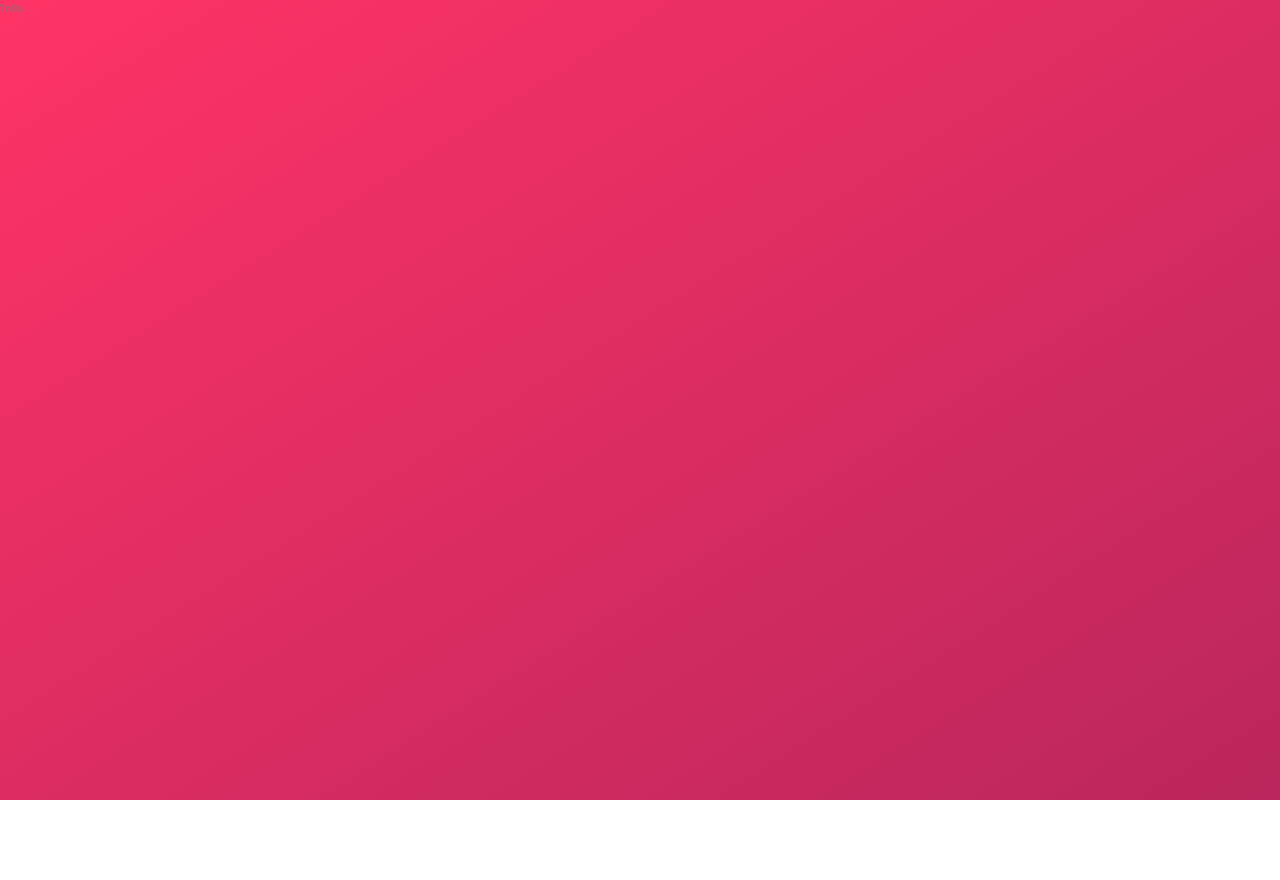
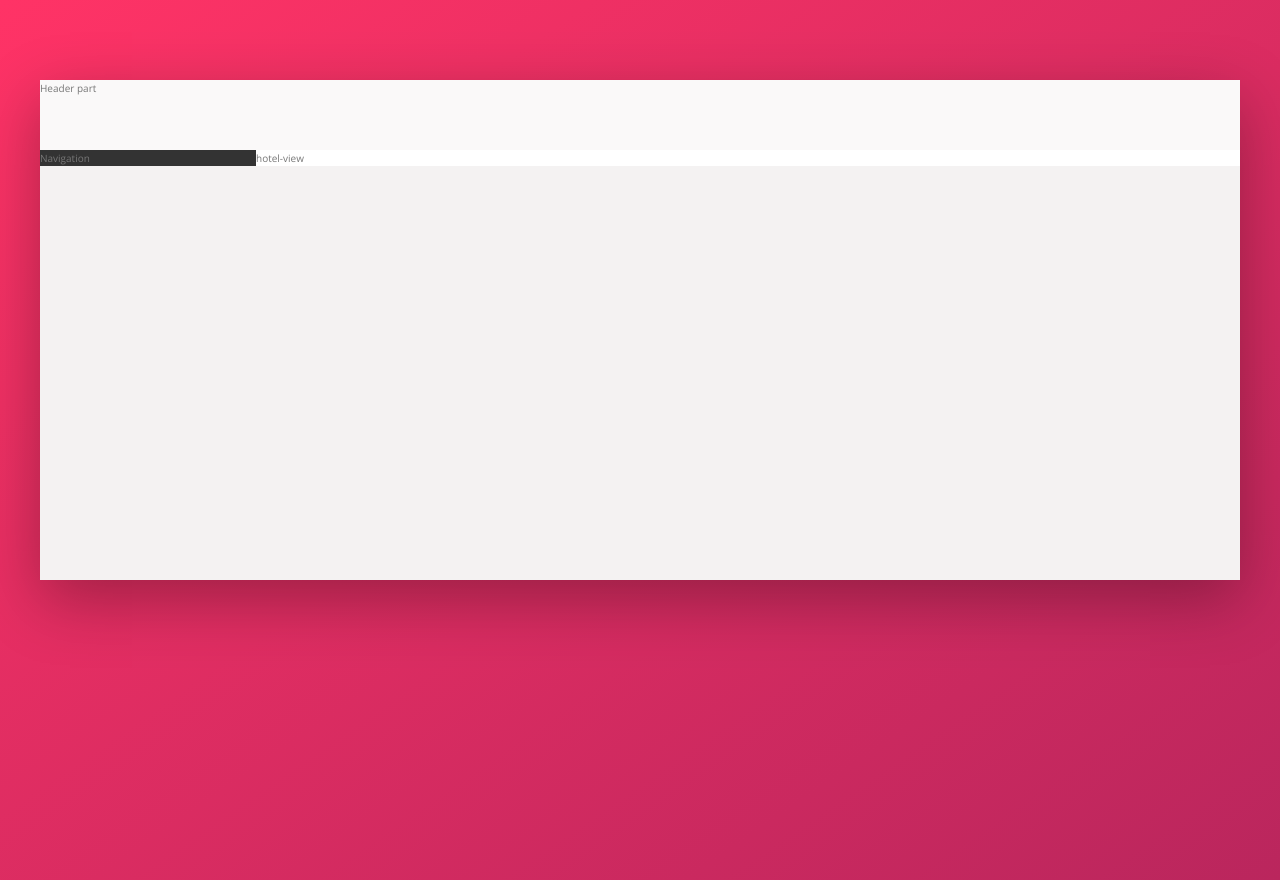
Before and after one commit to oliverwu/booking-page-sass, a website: page index.html in a window 1280 px wide. Before the commit the page ends 800 px from the top, so only its background shows below. Drawn offline with nearby package versions, Linux system fonts and the light colour scheme.

Commit message:
Building the Overall Layout

```diff
--- a/index.html
+++ b/index.html
@@ -5,12 +5,25 @@
         <meta name="viewport" content="width=device-width, initial-scale=1.0">
 
         <link href="https://fonts.googleapis.com/css?family=Open+Sans:300,400,600" rel="stylesheet">
-        <link rel="stylesheet" href="public/main.min.css">
+        <link rel="stylesheet" href="css/main.css">
         <link rel="shortcut icon" type="image/png" href="img/favicon.png">
 
         <title>trillo &mdash; Your all-in-one booking app</title>
     </head>
     <body>
-        Trillo
+        <div class="container">
+            <header class="header">
+                Header part
+            </header>
+            <div class="content">
+                <nav class="sidebar">
+
+                    Navigation
+                </nav>
+                <main class="hotel-view">
+                    hotel-view
+                </main>
+            </div>
+        </div>
     </body>
 </html>
--- a/sass/abstracts/_variable.scss
+++ b/sass/abstracts/_variable.scss
@@ -30,4 +30,9 @@
     --color-grey-dark-1: #333;
     --color-grey-dark-2: #777;
     --color-grey-dark-3: #999;
+
+    --color-black: #000;
+    --color-white: #fff;
+
+    --shadow-dark: 0 2rem 6rem rgba(0, 0, 0, .3);
 }
--- /dev/null
+++ b/sass/layout/_grid.scss
@@ -0,0 +1,13 @@
+.container {
+    max-width: 120rem;
+    margin: 8rem auto;
+
+    background-color: var(--color-grey-light-2);
+    box-shadow: var(--shadow-dark);
+    min-height: 50rem;
+}
+
+.content {
+    display: flex;
+
+}
--- /dev/null
+++ b/sass/layout/_header.scss
@@ -0,0 +1,5 @@
+.header {
+    height: 7rem;
+    background-color: var(--color-grey-light-1);
+    border-bottom: var(--color-grey-light-2);
+}
--- /dev/null
+++ b/sass/layout/_hotel-view.scss
@@ -0,0 +1,5 @@
+.hotel-view {
+    background-color: var(--color-white);
+
+    flex: 1;
+}
--- /dev/null
+++ b/sass/layout/_sidebar.scss
@@ -0,0 +1,8 @@
+.sidebar {
+    background-color: var(--color-grey-dark-1);
+
+    //1 - flex-grow: we set "0" and that don't want the element to grow if there's some space;
+    //2 - flex-shrink: we set "0" and  don't want it to shirk if there's not enough space ;
+    //3 - flex-basis: Since it's a percent value it's actually okay to set flex-shrink "0", because it will automatically shrink because it's a percentage.
+    flex: 0 0 18%;
+}
--- a/sass/main.scss
+++ b/sass/main.scss
@@ -3,3 +3,8 @@
 
 @import "abstracts/mixins";
 @import "abstracts/variable";
+
+@import "layout/grid";
+@import "layout/header";
+@import "layout/hotel-view";
+@import "layout/sidebar";
```
Also changed, not shown: css/main.css, css/style.css (deleted), public/main.min.css.
